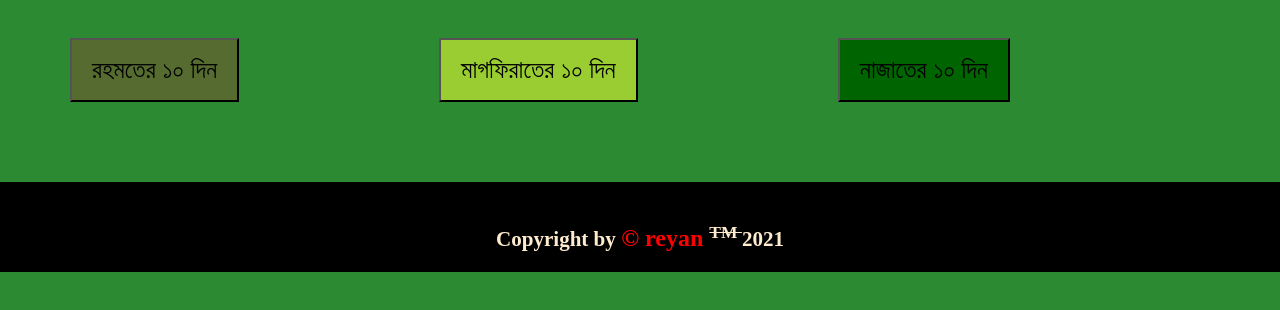
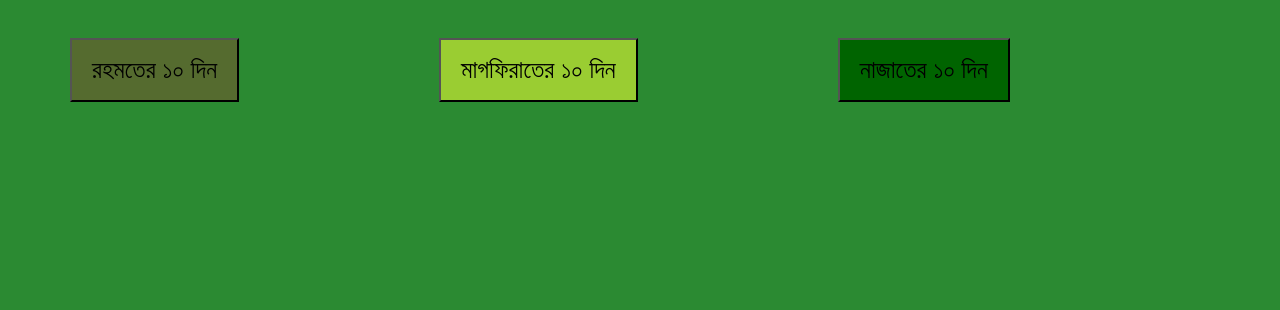
Before and after one commit to shakibhasan20/ramadan, a plain HTML site: page Ramadan2021-project-main/index.html in a window 1280 px wide. Shown: the part 124-434 px from the top of the page. Drawn offline with Linux system fonts and the light colour scheme.

Commit message:
first commit

```diff
--- a/Ramadan2021-project-main/index.html
+++ b/Ramadan2021-project-main/index.html
@@ -41,13 +41,5 @@
 </div>
 
 
-
-<div class="social-media">
-
-
-    <h3> Copyright by <font color="red" size="5"> &copy; reyan </font> <sup> <strike> TM </strike> </sup>2021 </h3>
-</div>
-
-
 </body>
 </html>
```
Also changed, not shown: Ramadan2021-project-main/html/firstten.html (+0 -7 lines), Ramadan2021-project-main/html/secondten.html (+0 -7 lines), Ramadan2021-project-main/html/thirdten.html (+0 -7 lines), 1 other file.
